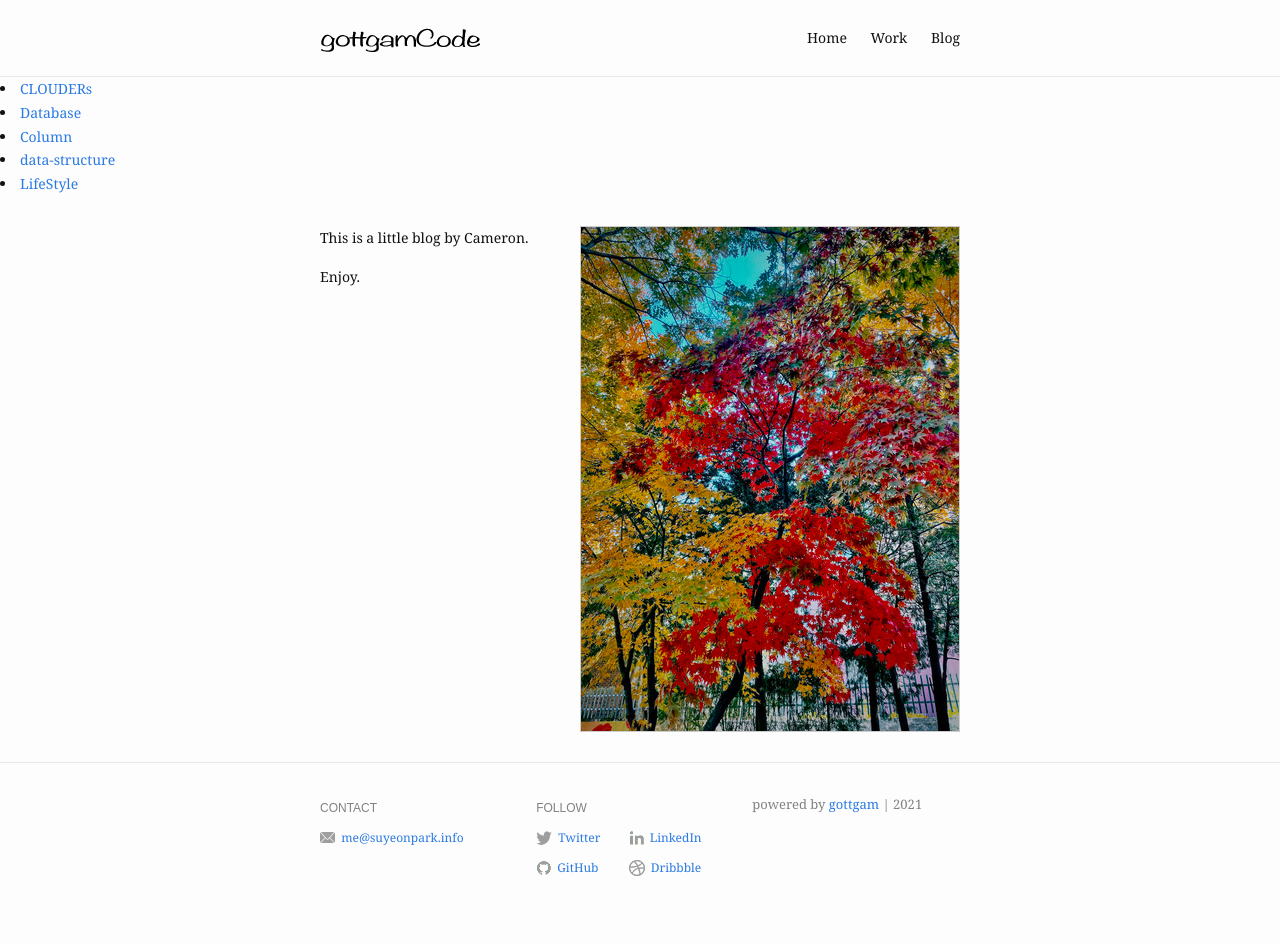
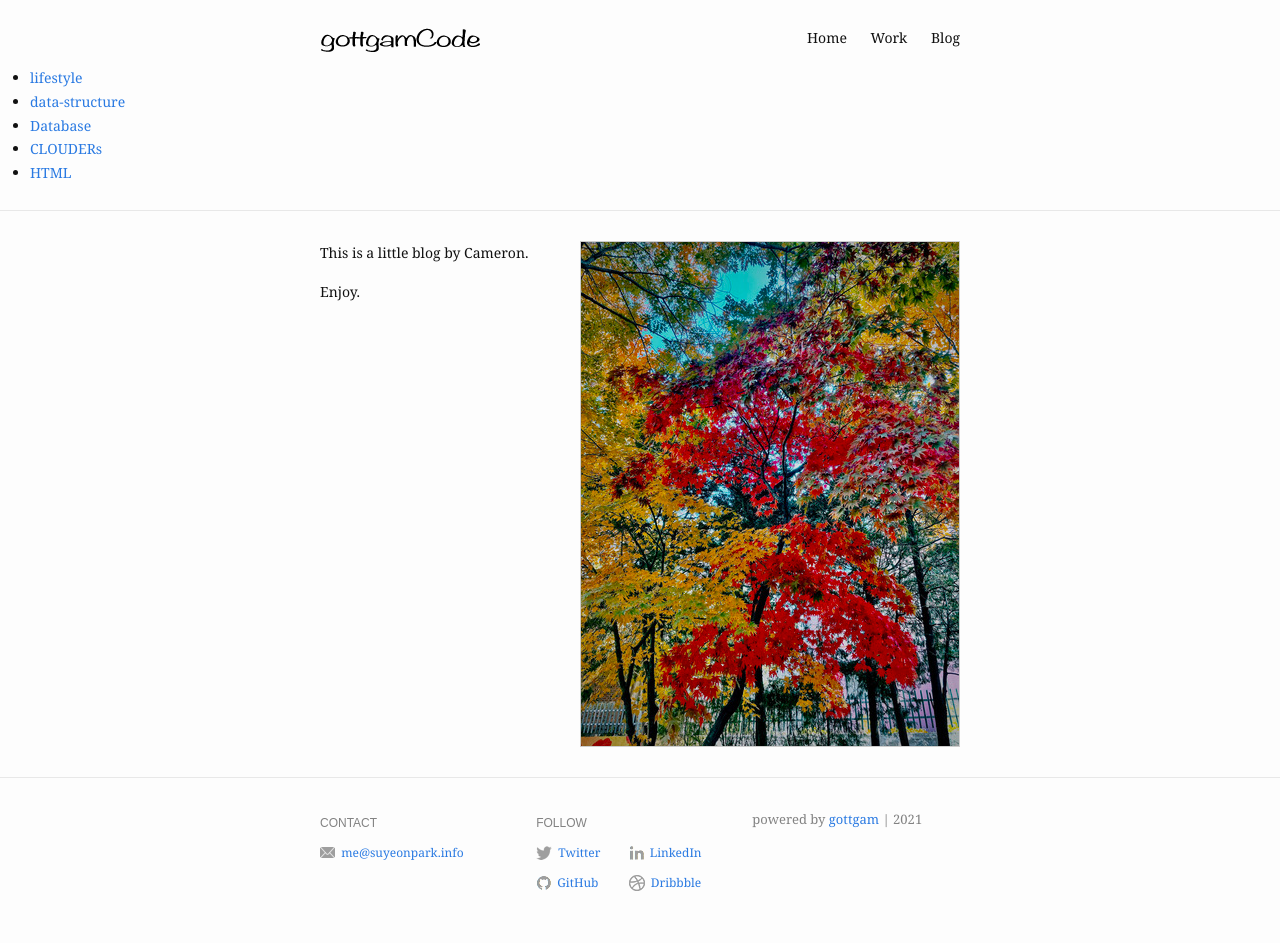
Before and after one commit to gottgam/gottgam.github.io, a Jekyll site: the page built from index.md, in a window 1280 px wide. Built offline with Jekyll 4.4.1, drawn with Linux system fonts in a browser that asks for light colours.

Commit message:
Update header.html

```diff
--- a/_includes/header.html
+++ b/_includes/header.html
@@ -22,19 +22,20 @@
       </div>
     </nav>
   </div>
+
+  <div class="site-category">
+			<ul class='cat1'>
+				<li><a href="/">lifestyle</a>
+				</li>
+        <li><a href="/">data-structure</a>
+				</li>
+				<li><a href="/">Database</a>
+				</li>
+				<li><a href="/">CLOUDERs</a>
+				</li>
+				<li><a href="/">HTML</a>
+				</li>
+			</ul>
+		</div>
+
 </header>
-
-<header class="site-category">
-  <u1>
-    {% assign pages_list = site.pages %}
-    {% for node in pages_list %}
-      {% if node.title != null %}
-        {% if node.layout == "category" %}
-          <li><a class="category-link {% if page.url == node.url %} active{% endif %}"
-          href="{{ site.baseurl }}{{ node.url }}">{{ node.title }}</a></li>
-        {% endif %}
-      {% endif %}
-    {% endfor %}
-
-</ul>
-</header>
```
